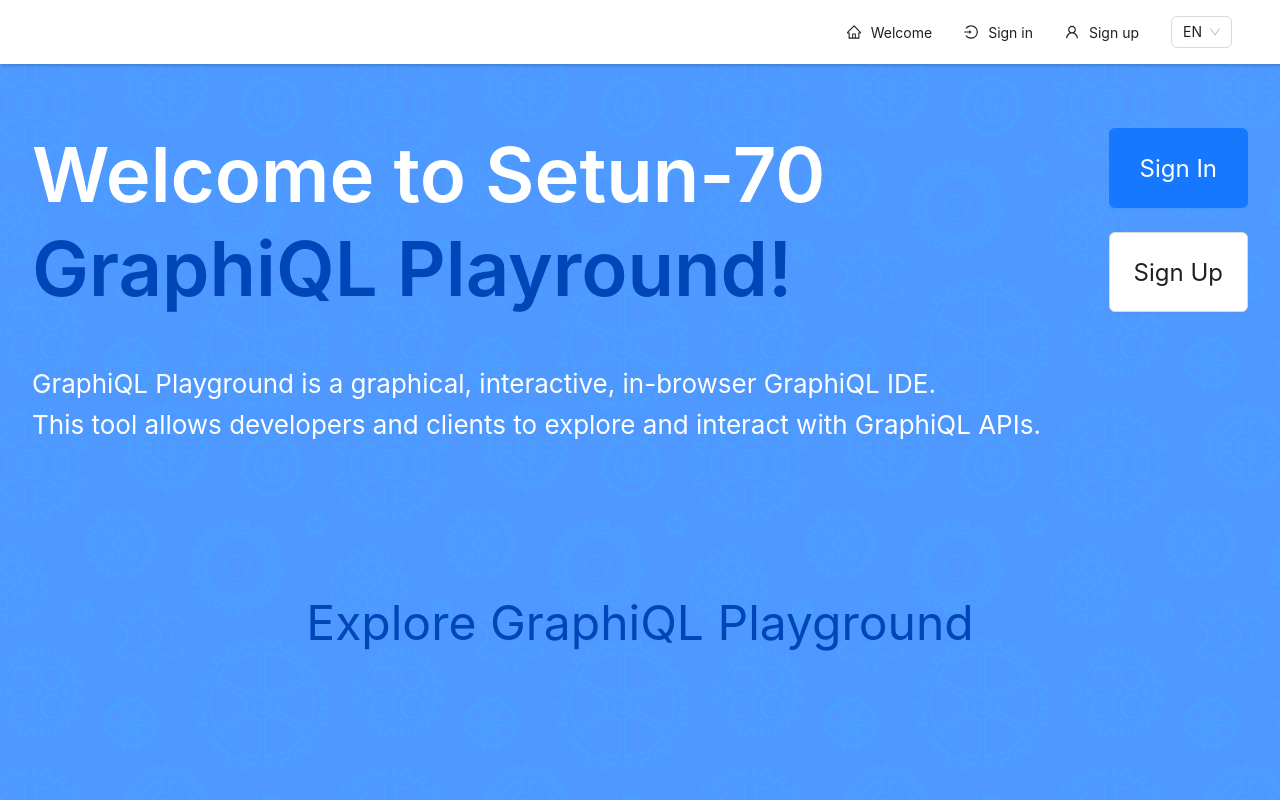
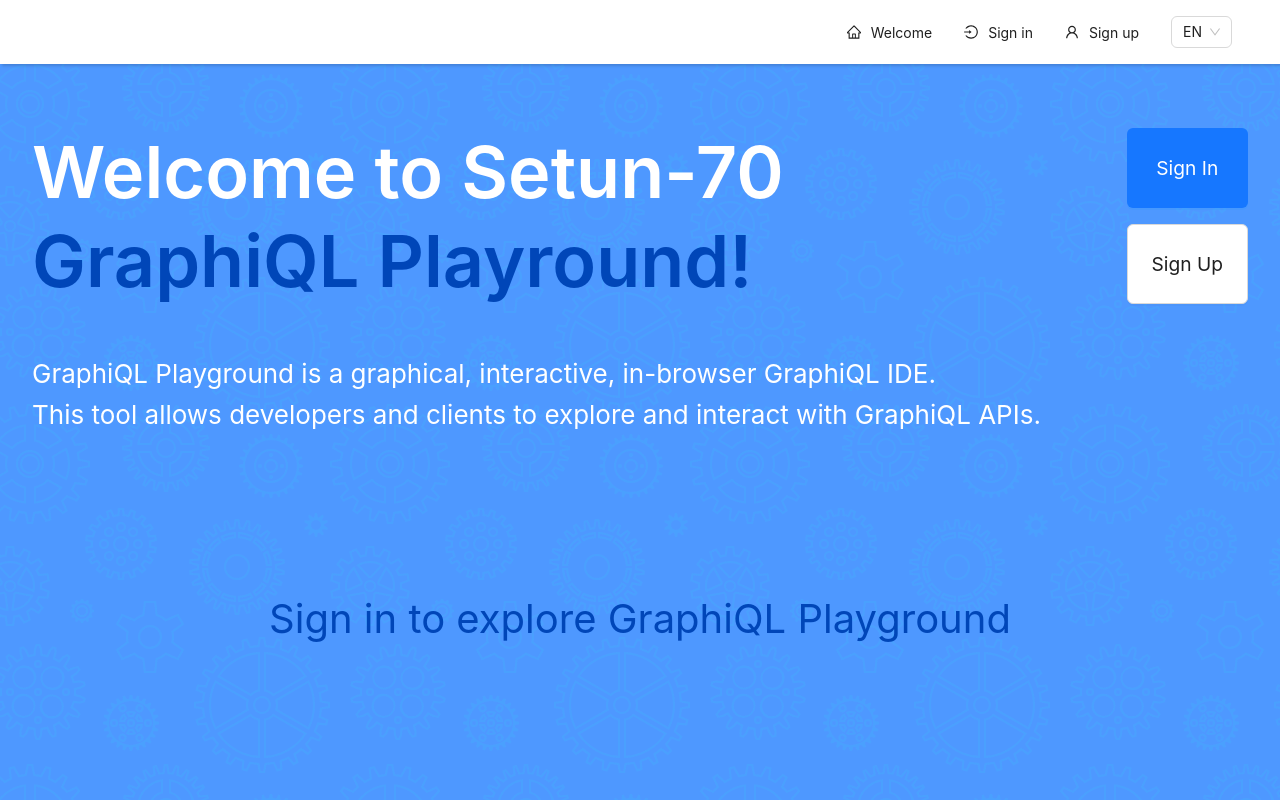
Before and after one commit to antasth/graphiql-app, a React (Vite) app: page / in a window 1280 px wide. Shown: the top 800 px of the page. Built offline with nearby package versions, Linux system fonts and the light colour scheme; no server answers.

Commit message:
feat: add rendering signin/signup buttons/main page button on welcome page depending on auth status

```diff
--- a/public/lang/en.json
+++ b/public/lang/en.json
@@ -77,7 +77,8 @@
   "Welcome.Top.Heading2": "GraphiQL Playround!",
   "Welcome.Top.Subheading1": "GraphiQL Playground is a graphical, interactive, in-browser GraphiQL IDE.",
   "Welcome.Top.Subheading2": " This tool allows developers and clients to explore and interact with GraphiQL APIs.",
-  "Welcome.Top.Link": "Explore GraphiQL Playground",
+  "Welcome.Top.Link.Auth": "Explore GraphiQL Playground",
+  "Welcome.Top.Link.NoAuth": "Sign in to explore GraphiQL Playground",
   "Auth.Signout": "You have successfully logged out of your account!",
   "Auth.Signin": "You have successfully logged into your account!",
   "Auth.Signup": "You have successfully created an account!",
--- a/public/lang/ru.json
+++ b/public/lang/ru.json
@@ -77,7 +77,8 @@
   "Welcome.Top.Heading2": " в GraphiQL Playround!",
   "Welcome.Top.Subheading1": "GraphiQL Playground - это графическая, интерактивная браузерная IDE.",
   "Welcome.Top.Subheading2": " Этот инструмент позволяет разработчикам и клиентам изучать GraphiQL API и взаимодействовать с ними.",
-  "Welcome.Top.Link": "Начать работу с GraphiQL Playground",
+  "Welcome.Top.Link.Auth": "Начать работу с GraphiQL Playground",
+  "Welcome.Top.Link.NoAuth": "Войдите для начала работы с GraphiQL Playground",
   "Auth.Signout": "Вы успешно вышли из вашего аккаунта!",
   "Auth.Signin": "Вы успешно вошли в аккаунт!",
   "Auth.Signup": "Вы успешно создали новый аккаунт!",
--- /dev/null
+++ b/src/pages/Welcome/TopSection/ButtonsWrapper/Buttons/MainPageBtn.tsx
@@ -0,0 +1,21 @@
+import { Button } from 'antd';
+import { useNavigate } from 'react-router-dom';
+import styles from './../ButtonsWrapper.module.scss';
+import { useTranslate } from '@/context/TranslateContext';
+
+export function MainPageBtn() {
+  const navigate = useNavigate();
+  const { t } = useTranslate();
+
+  return (
+    <Button
+      onClick={() => {
+        navigate('main');
+      }}
+      id={styles.mainPageBtn}
+      type="default"
+    >
+      {t('Welcome.Top.Button.MainPage')}
+    </Button>
+  );
+}
--- /dev/null
+++ b/src/pages/Welcome/TopSection/ButtonsWrapper/Buttons/SignInBtn.tsx
@@ -0,0 +1,22 @@
+import { Button } from 'antd';
+import { useNavigate } from 'react-router-dom';
+import styles from './../ButtonsWrapper.module.scss';
+import { useTranslate } from '@/context/TranslateContext';
+
+export function SignInBtn() {
+  const navigate = useNavigate();
+  const { t } = useTranslate();
+
+  return (
+    <Button
+      data-testid="sign-in-btn"
+      onClick={() => {
+        navigate('signin');
+      }}
+      id={styles.loginBtn}
+      type="primary"
+    >
+      {t('Welcome.Top.Button.Signin')}
+    </Button>
+  );
+}
--- /dev/null
+++ b/src/pages/Welcome/TopSection/ButtonsWrapper/Buttons/SignUpBtn.tsx
@@ -0,0 +1,22 @@
+import { Button } from 'antd';
+import { useNavigate } from 'react-router-dom';
+import styles from './../ButtonsWrapper.module.scss';
+import { useTranslate } from '@/context/TranslateContext';
+
+export function SignUpBtn() {
+  const navigate = useNavigate();
+  const { t } = useTranslate();
+
+  return (
+    <Button
+      data-testid="sign-up-btn"
+      onClick={() => {
+        navigate('signup');
+      }}
+      id={styles.signupBtn}
+      type="default"
+    >
+      {t('Welcome.Top.Button.Signup')}
+    </Button>
+  );
+}
--- a/src/pages/Welcome/TopSection/ButtonsWrapper/ButtonsWrapper.module.scss
+++ b/src/pages/Welcome/TopSection/ButtonsWrapper/ButtonsWrapper.module.scss
@@ -2,6 +2,7 @@
 
 .buttonWrapper {
   flex-direction: column;
+  gap: 1rem;
   justify-content: flex-start;
 }
 
@@ -13,7 +14,7 @@
   justify-content: center;
   height: 5rem;
   padding: 1rem 1.5rem;
-  font-size: 1.5rem;
+  font-size: 1.2rem;
   text-align: center;
 }
 
@@ -30,7 +31,7 @@
   #signupBtn,
   #mainPageBtn {
     height: 4.5rem;
-    padding: 0.5rem 1rem;
+    padding: 0.5rem;
   }
 }
 
--- a/src/pages/Welcome/TopSection/ButtonsWrapper/ButtonsWrapper.tsx
+++ b/src/pages/Welcome/TopSection/ButtonsWrapper/ButtonsWrapper.tsx
@@ -1,45 +1,20 @@
 import styles from './ButtonsWrapper.module.scss';
-import { Flex, Button } from 'antd';
-import { useNavigate } from 'react-router-dom';
-import { useTranslate } from '@/context/TranslateContext';
+import { Flex } from 'antd';
+import { SignInBtn } from './Buttons/SignInBtn';
+import { SignUpBtn } from './Buttons/SignUpBtn';
+import { MainPageBtn } from './Buttons/MainPageBtn';
+import { useAuth } from '@/hooks/useAuth';
 
 export function ButtonsWrapper() {
-  const navigate = useNavigate();
-  const { t } = useTranslate();
-
-  return (
-    <Flex gap="large" className={styles.buttonWrapper}>
-      <Button
-        data-testid="sign-in-btn"
-        onClick={() => {
-          navigate('signin');
-        }}
-        id={styles.loginBtn}
-        type="primary"
-      >
-        {t('Welcome.Top.Button.Signin')}
-      </Button>
-
-      <Button
-        data-testid="sign-up-btn"
-        onClick={() => {
-          navigate('signup');
-        }}
-        id={styles.signupBtn}
-        type="default"
-      >
-        {t('Welcome.Top.Button.Signup')}
-      </Button>
-
-      {/* <Button
-        onClick={() => {
-          navigate('main');
-        }}
-        id={styles.mainPageBtn}
-        type="default"
-      >
-        {t('Welcome.Top.Button.MainPage')}
-      </Button> */}
+  const { isAuth } = useAuth();
+  return isAuth ? (
+    <Flex className={styles.buttonWrapper}>
+      <MainPageBtn />
+    </Flex>
+  ) : (
+    <Flex className={styles.buttonWrapper}>
+      <SignInBtn />
+      <SignUpBtn />
     </Flex>
   );
 }
--- a/src/pages/Welcome/TopSection/TopSection.module.scss
+++ b/src/pages/Welcome/TopSection/TopSection.module.scss
@@ -18,14 +18,14 @@
 
 .welcomeHeading.mainHeading {
   margin: 0;
-  font-size: 4.75rem;
+  font-size: 4.5rem;
   color: white;
   text-align: left;
 }
 
 .welcomeHeading.secondMainHeading {
   margin-bottom: 3rem;
-  font-size: 4.75rem;
+  font-size: 4.5rem;
   color: #0046b8;
   text-align: left;
 }
@@ -46,7 +46,7 @@
   display: flex;
   height: 5rem;
   padding: 0;
-  font-size: 3rem;
+  font-size: 2.5rem;
   color: #0046b8;
   text-align: center;
   white-space: normal;
@@ -76,8 +76,8 @@
 
   #linkBtn {
     height: 4.5rem;
-    padding: 0.5rem 1rem;
-    font-size: calc(3vw + 13px);
+    padding: 0.5rem;
+    font-size: calc(3vw + 5px);
   }
 }
 
@@ -94,18 +94,26 @@
   .welcomeHeading.subHeading {
     font-size: calc(2vw + 10px);
   }
+
+  #linkBtn {
+    font-size: calc(3vw + 5px);
+  }
 }
 
 @media (max-width: $tablet-540-width) {
+  .topWrapper {
+    padding: 3rem 0.5rem 0;
+  }
+
   .welcomeHeading.mainHeading,
   .welcomeHeading.secondMainHeading {
-    font-size: calc(4vw + 16px);
+    font-size: calc(3vw + 16px);
   }
 
   #linkBtn {
     max-width: 19rem;
     margin-bottom: 3rem;
-    font-size: calc(2vw + 24px);
+    font-size: calc(2vw + 17px);
     white-space: normal;
   }
 }
@@ -129,6 +137,6 @@
 
 @media (min-width: $big-laptop) {
   #linkBtn {
-    font-size: 4.5rem;
+    font-size: 3.5rem;
   }
 }
--- a/src/pages/Welcome/TopSection/TopSection.tsx
+++ b/src/pages/Welcome/TopSection/TopSection.tsx
@@ -3,11 +3,14 @@ import styles from './TopSection.module.scss';
 import { Typography, Flex, Button } from 'antd';
 import { useNavigate } from 'react-router-dom';
 import { useTranslate } from '@/context/TranslateContext';
+import { useAuth } from '@/hooks/useAuth';
 
 export function TopSection() {
   const { Title, Text } = Typography;
   const navigate = useNavigate();
   const { t } = useTranslate();
+  const { isAuth } = useAuth();
+  const link = isAuth ? 'main' : 'signin';
 
   return (
     <section className={styles.topWrapper}>
@@ -42,12 +45,12 @@ export function TopSection() {
         <Button
           data-testid="link-btn"
           onClick={() => {
-            navigate('main');
+            navigate(link);
           }}
           id={styles.linkBtn}
           type="link"
         >
-          {t('Welcome.Top.Link')}
+          {isAuth ? t('Welcome.Top.Link.Auth') : t('Welcome.Top.Link.NoAuth')}
         </Button>
       </Flex>
     </section>
```
